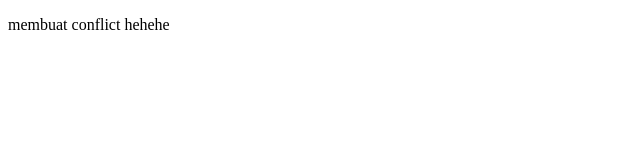
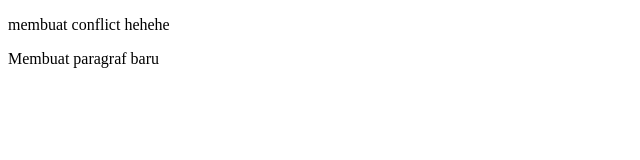
Before and after one commit to fqhkhwrzm/proyekweb, a plain HTML site: page login.html in a window 1280 px wide. Shown: the whole page, without its empty margins (0-640 px from the left). Drawn offline with Linux system fonts and the light colour scheme.

Commit message:
Membuat p baru

```diff
--- a/login.html
+++ b/login.html
@@ -7,5 +7,6 @@
 </head>
 <body>
     <p>membuat conflict hehehe</p>
+    <p>Membuat paragraf baru</p>
 </body>
 </html>
```
